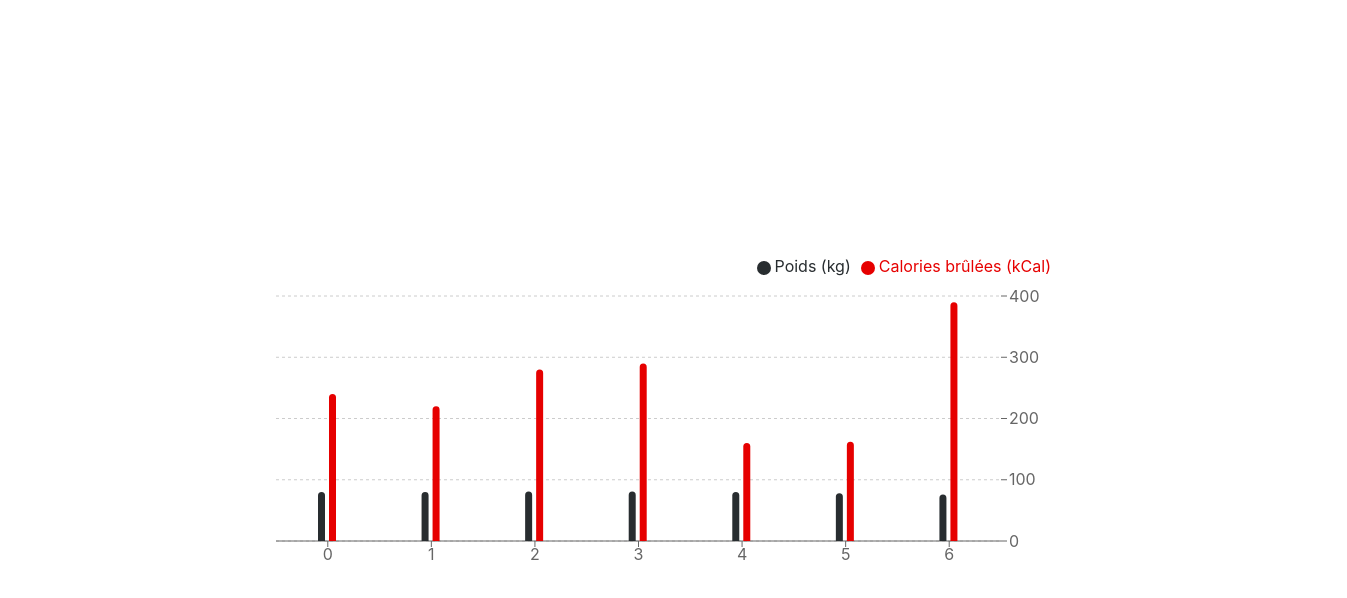
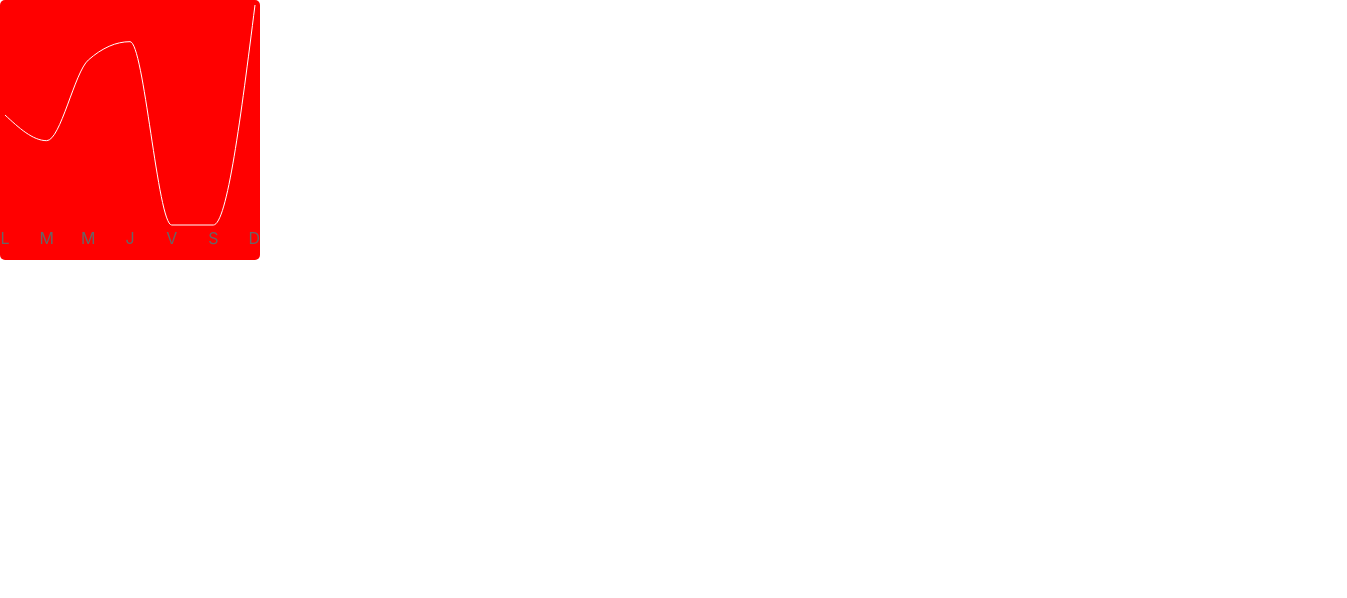
Before and after one commit to Yacine-Di/sportsee, a React (Create React App) app: page / in a window 1280 px wide. Shown: the top 598 px of the page, 1347 px wide, since content can reach past the window. Built offline with nearby package versions, Linux system fonts and the light colour scheme.

Commit message:
duree moyenne chart en cours

```diff
--- a/src/App.css
+++ b/src/App.css
@@ -1,5 +1,8 @@
-.ChartContainer{
-    padding: 20%;
-    width: 835px;
-    height: 320px;
+.lineChart{
+    width: 260px;
+    height: 260px;
 }
+
+.time__label{
+    padding: 2px;
+}
--- a/src/App.js
+++ b/src/App.js
@@ -1,81 +1,57 @@
 import datas from './datas/MockedDatas.json'
 import './App.css'
-import {
-    BarChart,
-    Bar,
-    XAxis,
-    YAxis,
-    CartesianGrid,
-    Tooltip,
-    Legend,
-    ResponsiveContainer,
-} from 'recharts'
+import { LineChart, Line, XAxis, Tooltip, ResponsiveContainer } from 'recharts'
+import { PureComponent } from 'react'
 
 function App() {
-    const ThomasActivity = datas.USER_ACTIVITY.find((userId) => (userId = 12))
-    const sessions = ThomasActivity.sessions
-    console.log(sessions)
-
+    const ThomasAverageActivity = datas.USER_AVERAGE_SESSIONS.find(
+        (userId) => (userId = 12),
+    )
+    const weekDays = ['L', 'M', 'M', 'J', 'V', 'S', 'D']
     const customToolTip = ({ active, payload }) => {
         if (active && payload && payload.length) {
             return (
                 <div
                     className="custom-tooltip"
                     style={{
-                        backgroundColor: 'red',
-                        color: 'white',
+                        backgroundColor: 'white',
+                        color: 'black',
                         textAlign: 'center',
-                        padding: '5px',
                     }}
                 >
-                    <p className="label">{`${payload[0].value}kg`}</p>
-                    <p className="label">{`${payload[1].value}Kcal`}</p>
+                    <p className="time__label">{`${payload[0].value}min`}</p>
                 </div>
             )
         }
     }
 
+    function formatAxis(tick) {
+        return weekDays[tick]
+    }
     return (
-        <div className="ChartContainer">
+        <div className="lineChart">
             <ResponsiveContainer width="100%" height="100%">
-                <BarChart
-                    width={800}
-                    height={500}
-                    data={sessions}
-                    margin={{
-                        top: 20,
-                        right: 30,
-                        left: 20,
-                        bottom: 5,
-                    }}
+                <LineChart
+                    width={500}
+                    height={300}
+                    data={ThomasAverageActivity.sessions}
+                    style={{ backgroundColor: '#FF0000', borderRadius: '5px' }}
                 >
-                    <CartesianGrid strokeDasharray="3" vertical={false} />
-                    <XAxis dataKey={ThomasActivity.sessions.day} />
-                    <YAxis orientation="right" axisLine={false} />
+                    <XAxis
+                        dataKey={ThomasAverageActivity.sessions.day}
+                        tickFormatter={formatAxis}
+                        axisLine={false}
+                        tickLine={false}
+                    />
                     <Tooltip content={customToolTip} />
-                    <Legend
-                        verticalAlign="top"
-                        align="right"
-                        iconType="circle"
-                        wrapperStyle={{
-                            top: '0',
-                        }}
+                    <Line
+                        type="monotone"
+                        dataKey="sessionLength"
+                        stroke="#FFFFFF"
+                        activeDot={{ r: 4 }}
+                        dot={false}
                     />
-                    <Bar
-                        dataKey="kilogram"
-                        fill="#282D30"
-                        radius={[10, 10, 0, 0]}
-                        name="Poids (kg)"
-                        barSize={7}
-                    />
-                    <Bar
-                        dataKey="calories"
-                        fill="#E60000"
-                        radius={[10, 10, 0, 0]}
-                        name="Calories brûlées (kCal)"
-                        barSize={7}
-                    />
-                </BarChart>
+                </LineChart>
             </ResponsiveContainer>
         </div>
     )
```
Also changed, not shown: src/components/DailyActivityChart.jsx (added, +91 -0 lines), src/style/DailyActivityChart.css (added, +17 -0 lines), src/test.jsx (added).
